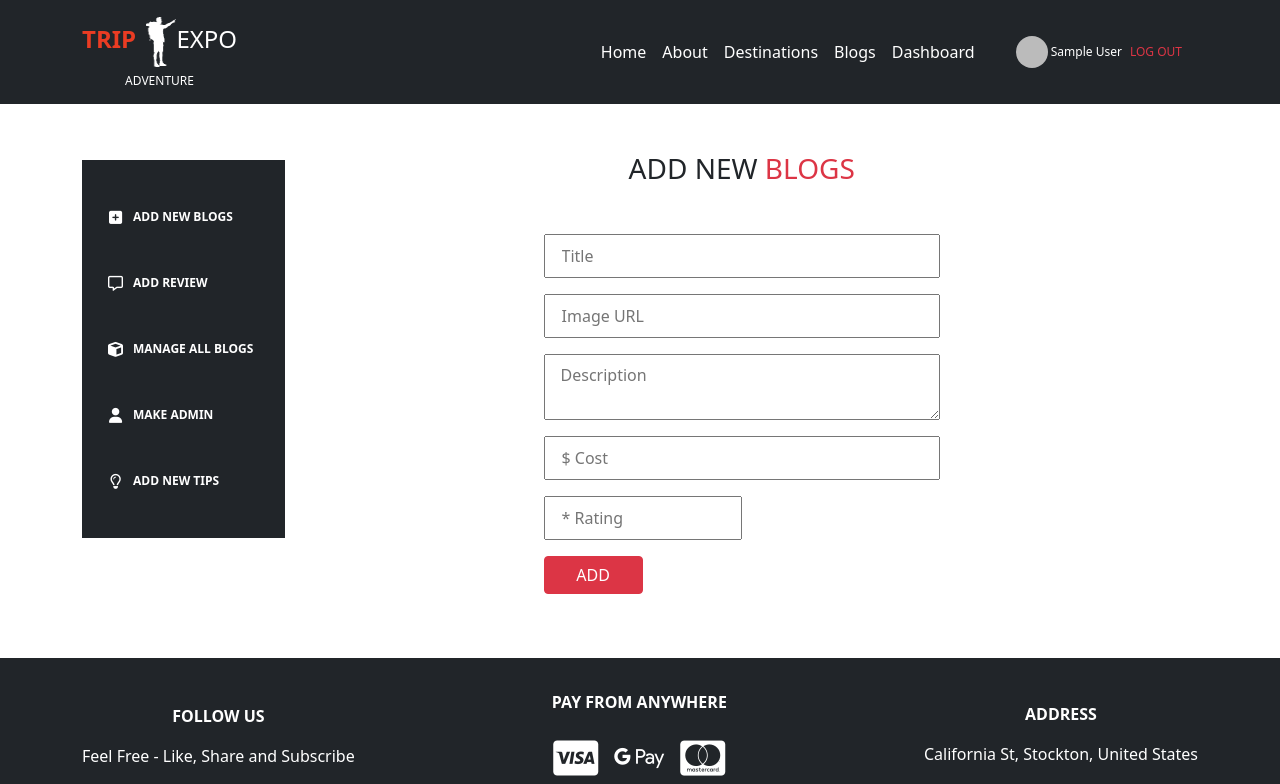
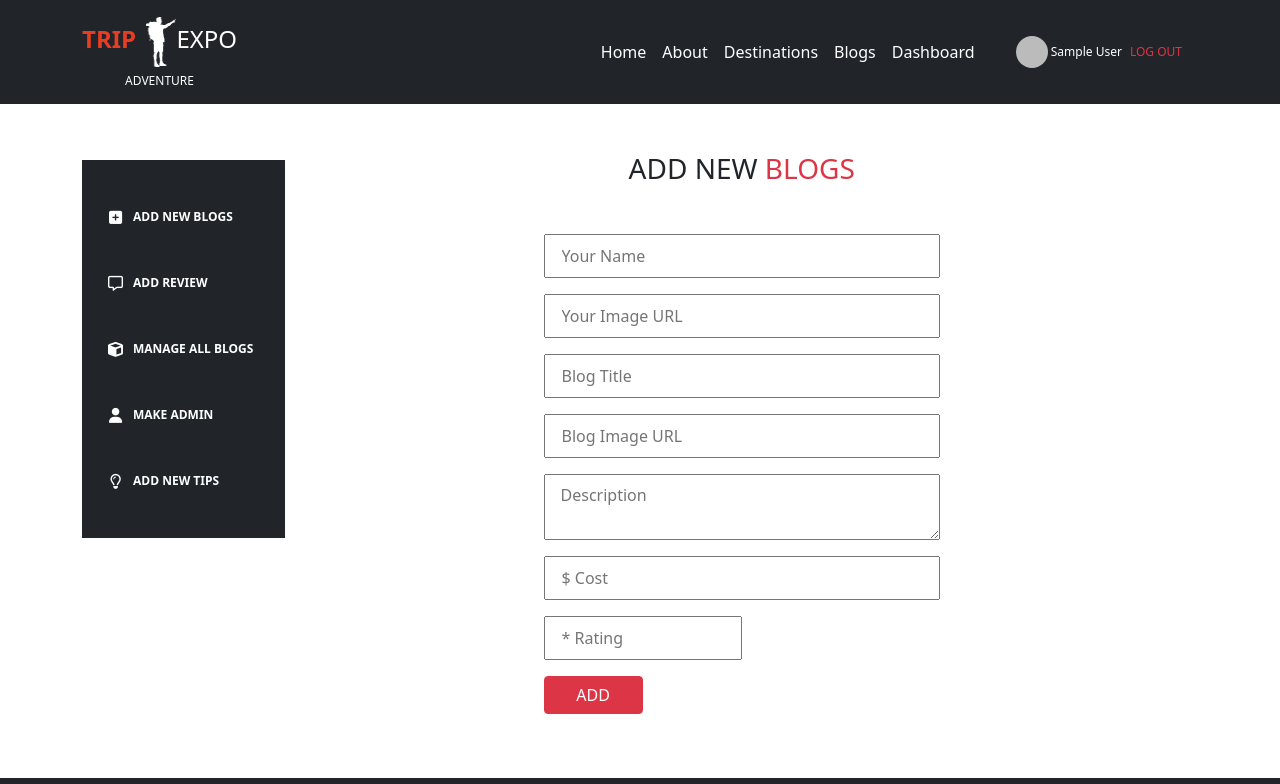
Before and after one commit to Assignments-beginner/trip_client_site, a React (Create React App) app: page /dashboard in a window 1280 px wide. Shown: the top 784 px of the page. Built offline with nearby package versions, Linux system fonts and the light colour scheme; no server answers; sample sign-in values are in the browser's storage.

Commit message:
useAuth_removed

```diff
--- a/src/Components/Blogs/ApprovedBlogs/ApprovedBlogs.js
+++ b/src/Components/Blogs/ApprovedBlogs/ApprovedBlogs.js
@@ -3,10 +3,8 @@ import { Card, Col, Container, Row } from "react-bootstrap";
 import { Link } from "react-router-dom";
 import Rating from "react-rating";
 import "../ApprovedBlogs/ApprovedBlogs.css";
-import useAuth from "../../../Hooks/useAuth";
 
 const ApprovedBlogs = () => {
-  const { user } = useAuth();
   const [blogs, setBlogs] = useState([]);
   const [page, setPage] = useState(0);
   const [pageCount, setPageCount] = useState(0);
@@ -55,7 +53,10 @@ const ApprovedBlogs = () => {
                     </strong>
 
                     <div className="mt-3">
-                      <Link to={`/singleblog/${blog._id}`} className="text-decoration-none">
+                      <Link
+                        to={`/singleblog/${blog._id}`}
+                        className="text-decoration-none"
+                      >
                         <span className="text-danger text-center">
                           Read more...
                         </span>
@@ -83,12 +84,12 @@ const ApprovedBlogs = () => {
                           className="rounded-circle user-img"
                           width={26}
                           height={26}
-                          src={user.photoURL}
+                          src={blog.blogPeopleImg}
                           alt=""
                         />
 
                         <span style={{ fontSize: "14px" }}>
-                          &nbsp;&nbsp;{user.displayName}
+                          &nbsp;&nbsp;{blog.blogPeople}
                         </span>
                       </div>
                     </div>
--- a/src/Components/Blogs/SingleBlog/SingleBlog.js
+++ b/src/Components/Blogs/SingleBlog/SingleBlog.js
@@ -1,11 +1,9 @@
 import React, { useEffect, useState } from "react";
 import { useParams } from "react-router";
 import { Col, Container } from "react-bootstrap";
-import useAuth from "../../../Hooks/useAuth";
 import { Link } from "react-router-dom";
 
 const SingleBlog = () => {
-  const { user } = useAuth();
   const { id } = useParams();
   const [singleBlog, setSingleBlog] = useState([]);
   useEffect(() => {
@@ -39,15 +37,12 @@ const SingleBlog = () => {
               className="rounded-circle user-img me-2"
               width={42}
               height={42}
-              src={user.photoURL}
+              src={singleBlog.blogPeopleImg}
               alt=""
             />
-            <span className="text-uppercase">{user.displayName}</span>
+            <span className="text-uppercase">{singleBlog.blogPeople}</span>
           </div>
-          <Link
-            className="pt-5 text-decoration-none text-danger"
-            to="/home"
-          >
+          <Link className="pt-5 text-decoration-none text-danger" to="/home">
             Back To Home
           </Link>
         </Container>
--- a/src/Components/Dashboard/AddNewBlogs/AddNewBlogs.js
+++ b/src/Components/Dashboard/AddNewBlogs/AddNewBlogs.js
@@ -4,10 +4,8 @@ import { Button, Form } from "react-bootstrap";
 import { useForm } from "react-hook-form";
 import Swal from "sweetalert2";
 import "./AddNewBlogs.css";
-import useAuth from "../../../Hooks/useAuth";
 
 const AddNewBlogs = () => {
-  const { user } = useAuth();
   const { register, handleSubmit, reset } = useForm();
 
   const onSubmit = (data) => {
@@ -42,16 +40,31 @@ const AddNewBlogs = () => {
         <input
           style={{ outline: "none" }}
           className="mb-3 py-2 px-3"
-          placeholder="Title"
+          placeholder="Your Name"
+          {...register("blogPeople")}
+        />
+
+        <input
+          style={{ outline: "none" }}
+          className="mb-3 py-2 px-3"
+          placeholder="Your Image URL"
+          {...register("blogPeopleImg")}
+        />
+
+        <input
+          style={{ outline: "none" }}
+          className="mb-3 py-2 px-3"
+          placeholder="Blog Title"
           {...register("blogTitle")}
         />
 
         <input
           style={{ outline: "none" }}
           className="mb-3 py-2 px-3"
-          placeholder="Image URL"
+          placeholder="Blog Image URL"
           {...register("blogImg")}
         />
+
         <textarea
           style={{ outline: "none" }}
           // maxlength="150"
@@ -84,15 +97,6 @@ const AddNewBlogs = () => {
           placeholder="Status"
           {...register("blogStatus")}
         />
-
-        <input
-          style={{ outline: "none" }}
-          className="mb-3 py-2 px-3 d-none"
-          defaultValue={user.displayName}
-          placeholder="people"
-          {...register("blogPeople")}
-        />
-
         <Button className="w-25" variant="danger" type="submit">
           ADD
         </Button>
```
